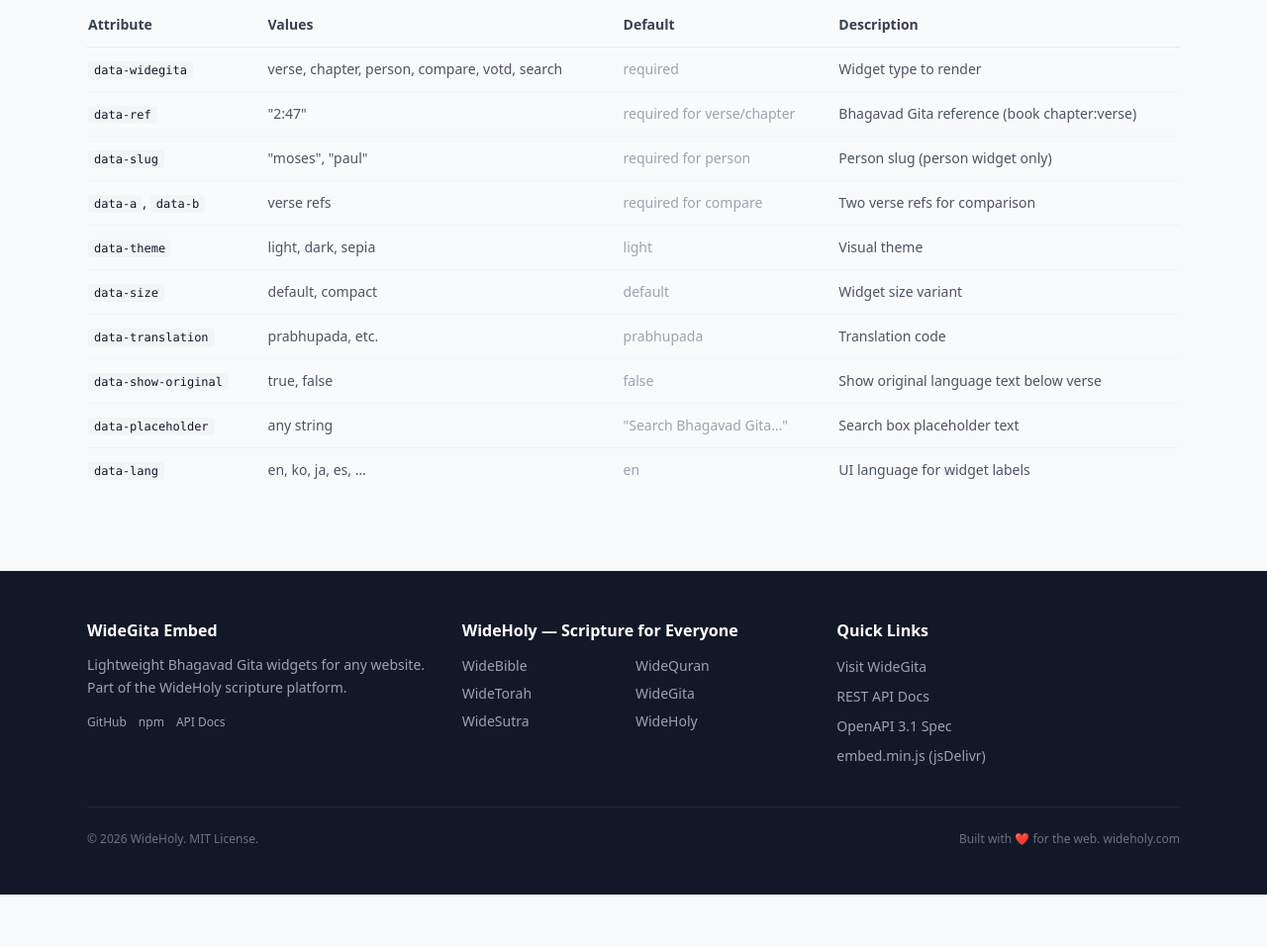
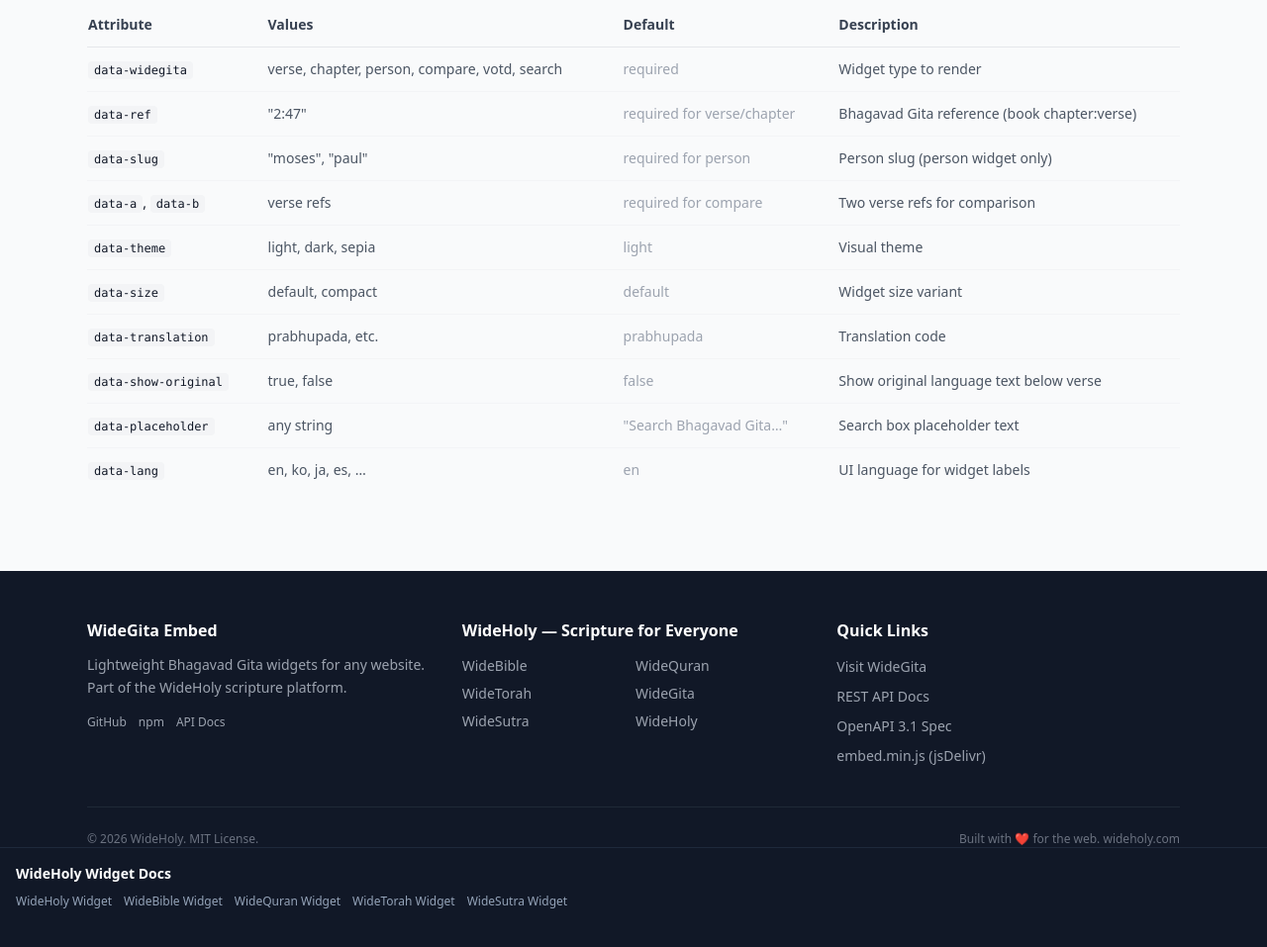
Before and after one commit to dobestan/widegita-embed, a website: page docs/index.html in a window 1280 px wide. Shown: the part 3357-4314 px from the top of the page at 99% size. Before the commit the page ends 4261 px from the top, so only its background shows below. Drawn offline with nearby package versions, Linux system fonts and the light colour scheme; no server answers; files whose address does not match are found by name.

Commit message:
feat: add family widget cross-links in footer for SEO link equity

```diff
--- a/docs/index.html
+++ b/docs/index.html
@@ -492,7 +492,17 @@
         <span>Built with ❤️ for the web. <a href="https://wideholy.com" class="hover:text-gray-300">wideholy.com</a></span>
       </div>
     </div>
-  </footer>
+      <div class="border-t border-slate-800 pt-4 mb-4 px-4">
+      <h4 class="font-bold text-white text-sm mb-2">WideHoly Widget Docs</h4>
+      <div class="flex flex-wrap gap-3 text-xs">
+            <a href="https://widget.wideholy.com" target="_blank" rel="noopener" class="text-slate-400 hover:text-white py-0.5">WideHoly Widget</a>
+            <a href="https://widget.widebible.com" target="_blank" rel="noopener" class="text-slate-400 hover:text-white py-0.5">WideBible Widget</a>
+            <a href="https://widget.widequran.com" target="_blank" rel="noopener" class="text-slate-400 hover:text-white py-0.5">WideQuran Widget</a>
+            <a href="https://widget.widetorah.com" target="_blank" rel="noopener" class="text-slate-400 hover:text-white py-0.5">WideTorah Widget</a>
+            <a href="https://widget.widesutra.com" target="_blank" rel="noopener" class="text-slate-400 hover:text-white py-0.5">WideSutra Widget</a>
+      </div>
+    </div>
+</footer>
 
   <script>
     function app() {
```
